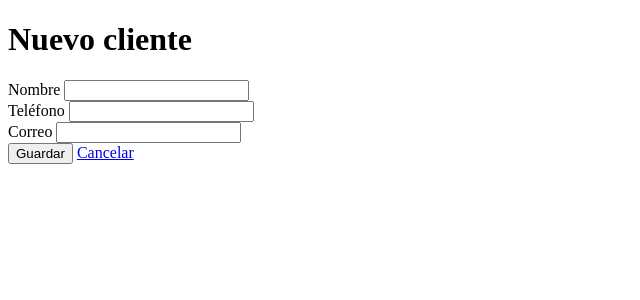
After one commit to Alxbertt/citafy, a Spring Boot app: page /clientes/nuevo in a window 1280 px wide. The commit adds this page. Shown: the top 300 px of the page, without its empty margins (0-640 px from the left). Run offline with Spring Boot 4, Linux system fonts and the light colour scheme.

Commit message:
Agrega crear cliente con validaciones (#5)

```diff
--- a/src/main/java/com/citafy/citafy/controller/ClienteController.java
+++ b/src/main/java/com/citafy/citafy/controller/ClienteController.java
@@ -1,9 +1,14 @@
 package com.citafy.citafy.controller;
 
+import com.citafy.citafy.model.Cliente;
 import com.citafy.citafy.repository.ClienteRepository;
+import jakarta.validation.Valid;
 import org.springframework.stereotype.Controller;
 import org.springframework.ui.Model;
+import org.springframework.validation.BindingResult;
 import org.springframework.web.bind.annotation.GetMapping;
+import org.springframework.web.bind.annotation.ModelAttribute;
+import org.springframework.web.bind.annotation.PostMapping;
 import org.springframework.web.bind.annotation.RequestMapping;
 
 @Controller
@@ -21,4 +26,20 @@ public class ClienteController {
         model.addAttribute("clientes", clienteRepository.findAll());
         return "clientes/lista";
     }
+
+    @GetMapping("/nuevo")
+    public String nuevo(Model model) {
+        model.addAttribute("cliente", new Cliente());
+        return "clientes/formulario";
+    }
+
+    @PostMapping("/guardar")
+    public String guardar(@Valid @ModelAttribute("cliente") Cliente cliente,
+                          BindingResult result) {
+        if (result.hasErrors()) {
+            return "clientes/formulario";
+        }
+        clienteRepository.save(cliente);
+        return "redirect:/clientes";
+    }
 }
--- /dev/null
+++ b/src/main/resources/templates/clientes/formulario.html
@@ -0,0 +1,29 @@
+<!DOCTYPE html>
+<html xmlns:th="http://www.thymeleaf.org">
+<head>
+    <meta charset="UTF-8">
+    <title>Nuevo cliente</title>
+</head>
+<body>
+    <h1>Nuevo cliente</h1>
+    <form th:action="@{/clientes/guardar}" th:object="${cliente}" method="post">
+        <div>
+            <label>Nombre</label>
+            <input type="text" th:field="*{nombre}">
+            <span style="color:red" th:if="${#fields.hasErrors('nombre')}" th:errors="*{nombre}"></span>
+        </div>
+        <div>
+            <label>Teléfono</label>
+            <input type="text" th:field="*{telefono}">
+            <span style="color:red" th:if="${#fields.hasErrors('telefono')}" th:errors="*{telefono}"></span>
+        </div>
+        <div>
+            <label>Correo</label>
+            <input type="text" th:field="*{correo}">
+            <span style="color:red" th:if="${#fields.hasErrors('correo')}" th:errors="*{correo}"></span>
+        </div>
+        <button type="submit">Guardar</button>
+        <a th:href="@{/clientes}">Cancelar</a>
+    </form>
+</body>
+</html>
--- a/src/main/resources/templates/clientes/lista.html
+++ b/src/main/resources/templates/clientes/lista.html
@@ -6,6 +6,7 @@
 </head>
 <body>
     <h1>Clientes</h1>
+		<a th:href="@{/clientes/nuevo}">Nuevo cliente</a>
     <table border="1">
         <thead>
             <tr><th>Nombre</th><th>Teléfono</th><th>Correo</th></tr>
```
